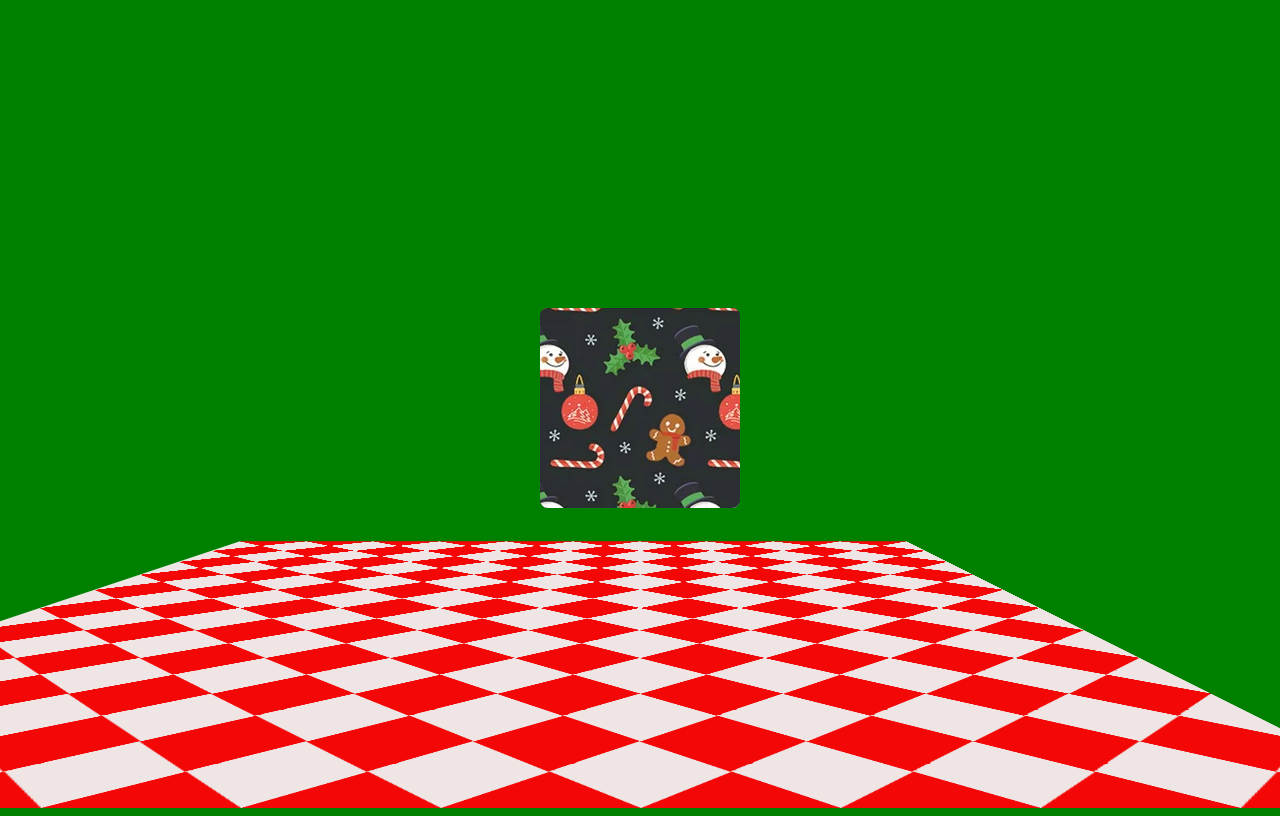
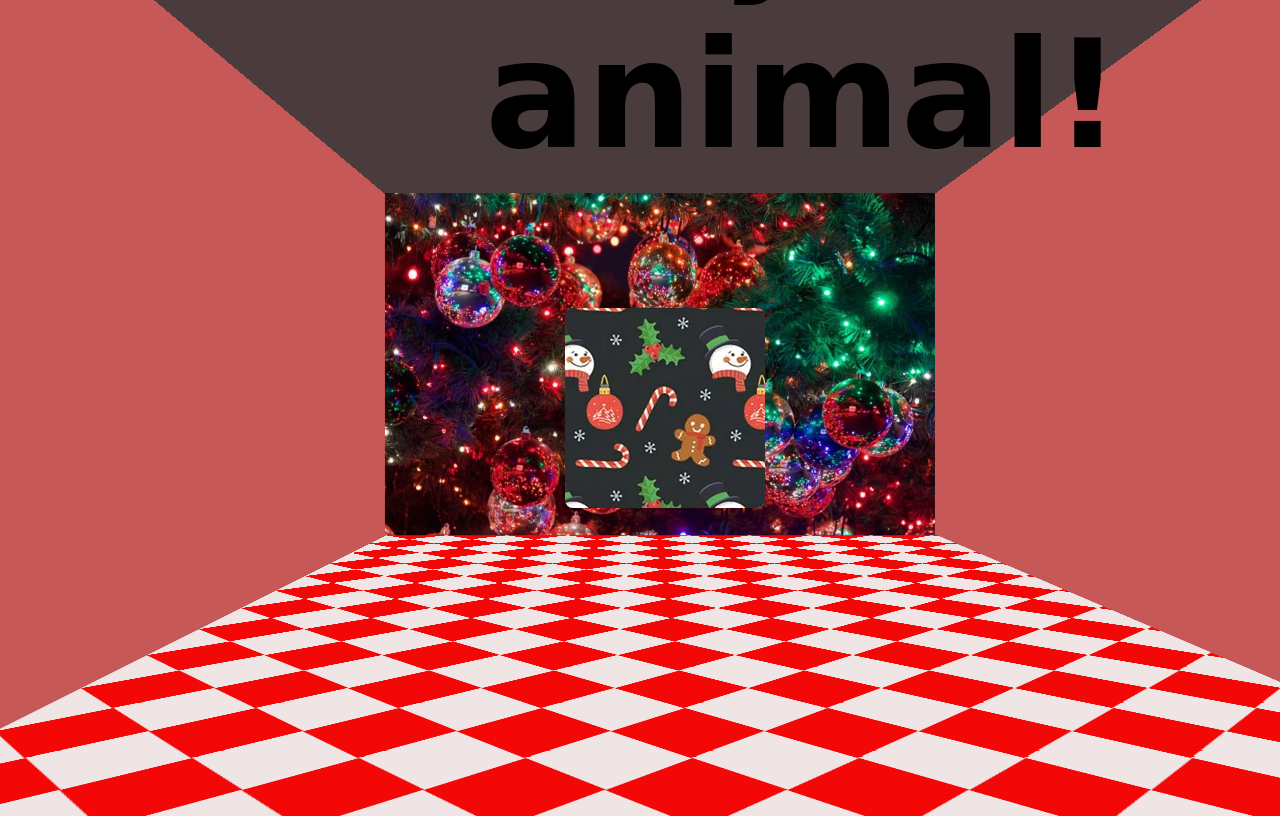
Before and after one commit to SamCcode/Merry-christmas, a plain HTML site: page index.html in a window 1280 px wide. Drawn offline with Linux system fonts and the light colour scheme; a web font is replaced by a local one.

Commit message:
in progress

```diff
--- a/css/styles.css
+++ b/css/styles.css
@@ -3,13 +3,24 @@
 }
 
 body {
-    background-color: green;
     min-height: 100vh;
     display: flex;
     justify-content: center;
     align-items: center;
     font-size: 100px;
     perspective: 10em;
+    background-image: conic-gradient(from 54deg, #c65858 256deg 180deg, #4a3c3c 180deg 360deg);
+    font-family: 'Mountains of Christmas', cursive;
+}
+
+.wallpaper {
+    position: relative;
+    top: -0.4em;
+    left: 1.2em;
+    width: 5.5em;
+    height: 3.5em;
+    background: url(/img/christmas-126568eb013637bf06a0e363ca6343c38a862f.webp);
+    background-size: cover;
 }
 
 .santa {
@@ -17,23 +28,50 @@ body {
     transform-style: preserve-3d;
 }
 
-.merry {
+.floor {
     position: absolute;
-    text-align: center;
-    font-size: 1em;
-    opacity: 0;
+    top: 3.1em;
+    left: -2.3em;
+    width: 9.1em;
+    height:13em;
+    transform: translate(-40%, -50%)
+    rotateX(90deg);
+    background-color: #111;
+    background-image: repeating-conic-gradient(from 45deg, rgb(239, 229, 229) 0deg 90deg, rgb(243, 7, 7) 90deg 180deg);
+    background-size: 1em 1em;
+}
+
+.instructions {
+    width: 3em;
+    position: absolute;
+    left: -2.2em;
+    top: 1em;
+    animation: instructions 10s;
 
 }
 
-.merry:hover {
-    animation: merry 5s;
+span {
+    animation: span 1.5s;
+    animation-delay: 3.1s;
+}
+
+.merry {
+    position: absolute;
+    top: -0.5em;
+    left: -5.8em;
+    font-size: 0.7em;
+    opacity: 0;
+    border: 4px solid white;
 
 }
+
 
 .gift {
     width: 2em;
     height: 2em;
     position: relative;
+    left: -2.5em;
+    z-index:-1;
     transform-style: preserve-3d;
     animation: rotate 10s linear infinite;
 
@@ -50,8 +88,13 @@ body {
 }
 
 .gift-wrapper:hover .gift {
-    transition: display 3s;
-    display: none;
+    animation: disapear 10s;
+
+}
+
+.gift-wrapper:hover .merry {
+    animation: merry 10s;
+    animation-delay: 3s;
 
 }
 
@@ -78,41 +121,68 @@ body {
 @keyframes rotate {
     0% {
         transform: rotate(0deg);
+
     }
 
      100% {
         transform: rotate(360deg) rotateX(360deg);
+
     }
 }
 
 
 
 @keyframes merry {
+
+    40% {
+        opacity: 1;
+        color: red;
+    }
     100% {
         opacity: 1;
+        color: red;
     }
 }
 
 @keyframes disapear {
     0% {
         opacity: 1;
+        transform: rotate(0deg);
+    }
+
+    50% {
+        opacity: 0;
+
     }
 
     100% {
         opacity: 0;
+        transform: rotate(360deg) rotateX(360deg);
     }
 
 
 }
 
-.floor {
-    position: absolute;
-    top: 3em;
-    width: 10em;
-    height:10em;
-    transform: translate(-50%, -50%)
-    rotateX(90deg);
-    background-color: #111;
-    background-image: repeating-conic-gradient(from 45deg, rgb(239, 229, 229) 0deg 90deg, rgb(243, 7, 7) 90deg 180deg);
-    background-size: 1em 1em;
+@keyframes instructions {
+    0% {
+        top: 1em;
+    }
+
+
+    100% {
+        top: -11em;
+    }
 }
+
+@keyframes span {
+    0% {
+        color: black;
+    }
+
+    50% {
+        color: red;
+    }
+    100% {
+        color: black;
+    }
+}
--- a/index.html
+++ b/index.html
@@ -6,17 +6,19 @@
     <meta name="viewport" content="width=device-width, initial-scale=1.0">
     <title>Document</title>
     <link rel="stylesheet" href="/css/styles.css" type="text/css">
+    <link rel="preconnect" href="https://fonts.googleapis.com">
+<link rel="preconnect" href="https://fonts.gstatic.com" crossorigin>
+<link href="https://fonts.googleapis.com/css2?family=Mountains+of+Christmas:wght@700&display=swap" rel="stylesheet">
 </head>
 <body>
 
+
+    <div class="wallpaper"></div>
     <div class="santa">
-        <div class="floor">
-
-
-        </div>
+        <div class="floor"></div>
+        <h2 class="instructions">Hover the gift, you filty <span>animal!</span></h2>
         <div class="gift-wrapper">
-            <h1 class="merry">Merry christmas!</h1>
-
+            <h1 class="merry">Merry Christmas!</h1>
             <div class="gift">
                 <div class="gift__side gift__side--front"></div>
                 <div class="gift__side gift__side--back"></div>
```
Also changed, not shown: img/christmas-126568eb013637bf06a0e363ca6343c38a862f.webp (added).
